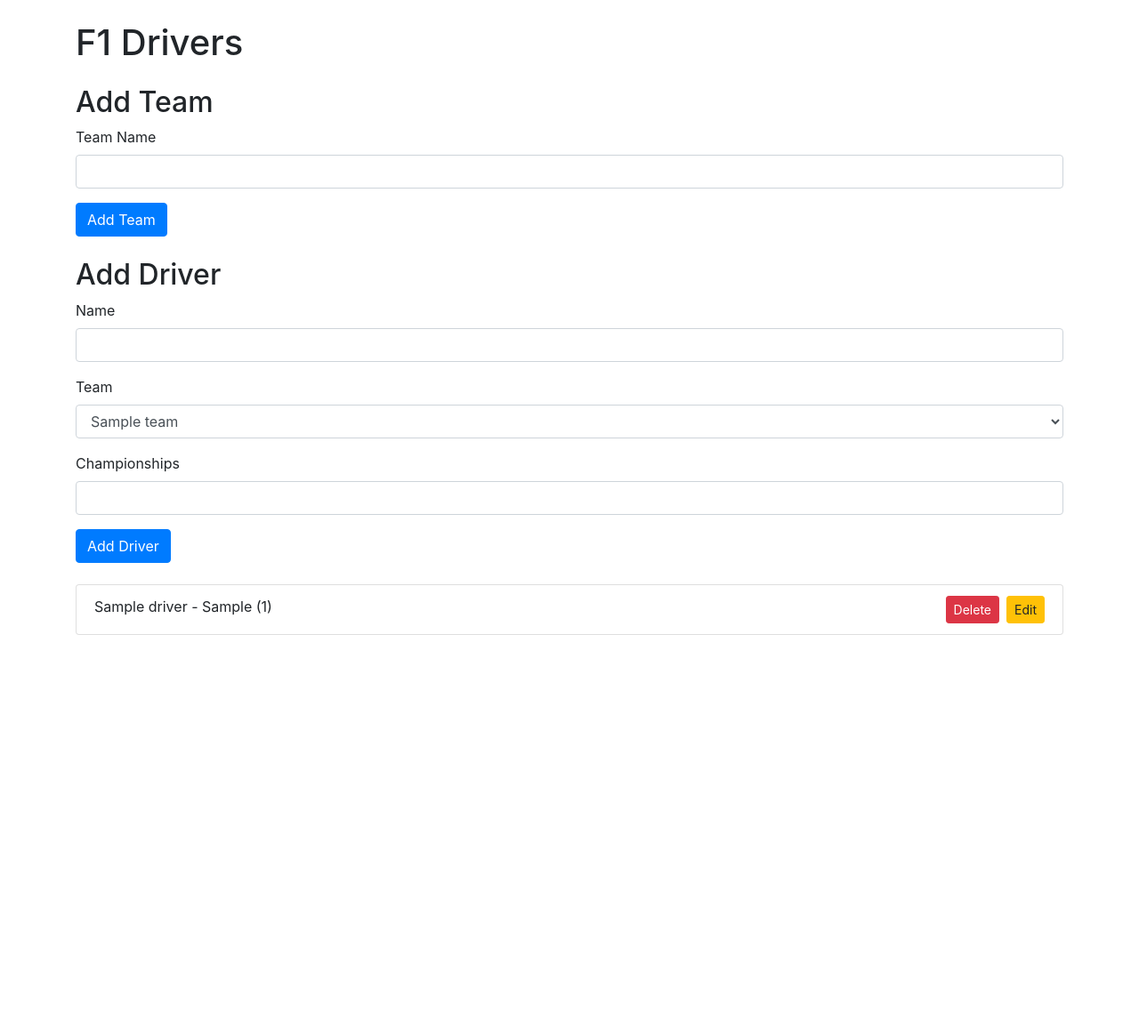
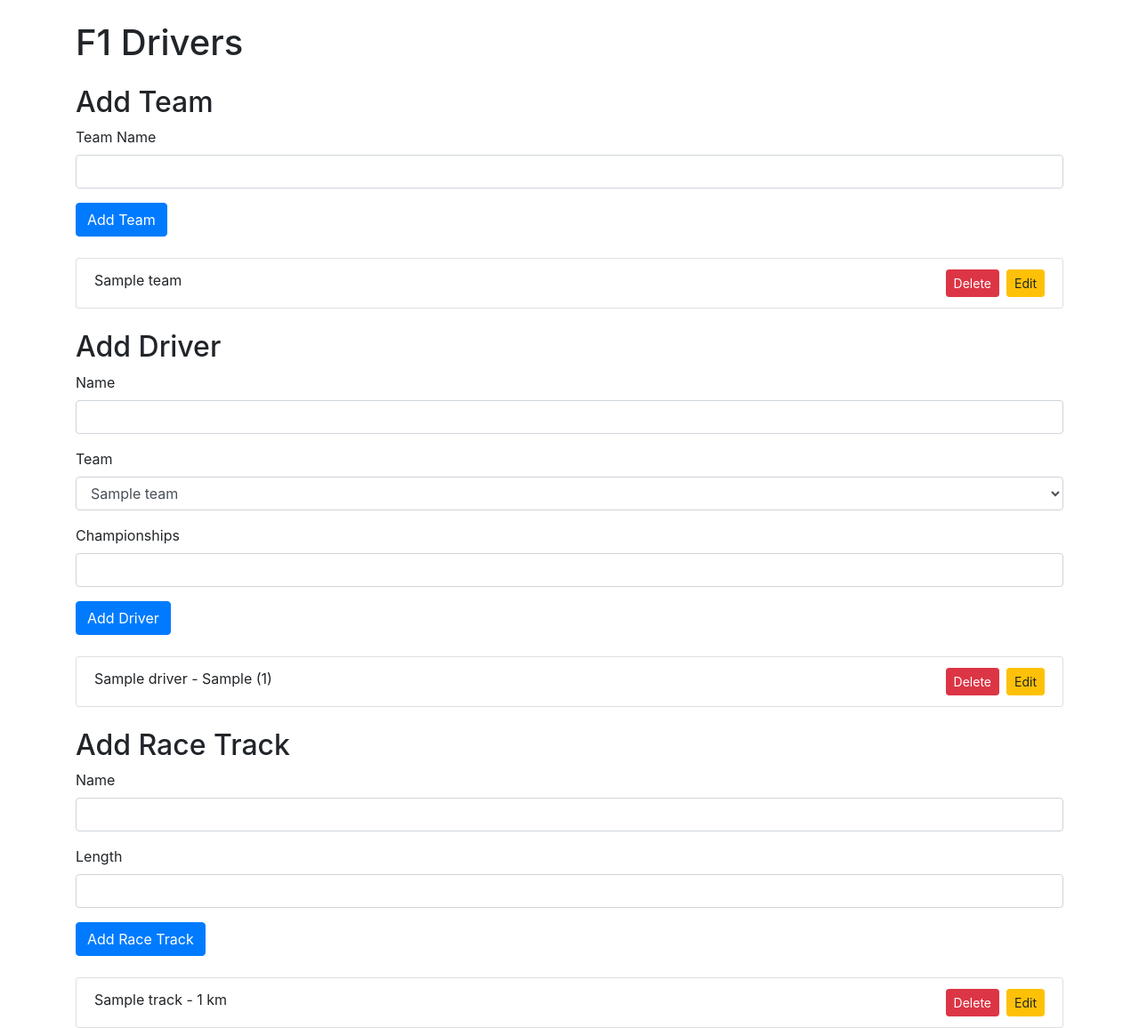
Before and after one commit to klepkowski/CS425-Database-App, a Flask app: page / in a window 1280 px wide. Shown: the whole page at 89% size. Before the commit the page ends 714 px from the top, so only its background shows below. Run offline with Flask 3, Linux system fonts and the light colour scheme; tables that the repository leaves empty hold one stand-in row (values such as "Sample post"); some libraries are stand-ins or nearby versions.

Commit message:
Update team edit and add racetrack section

```diff
--- a/app.py
+++ b/app.py
@@ -19,15 +19,56 @@ class Driver(db.Model):
 
 class Team(db.Model):
     id = db.Column(db.Integer, primary_key=True)
-    name = db.Column(db.String(100), unique = True, nullable=False)
+    name = db.Column(db.String(100), unique=True, nullable=False)
 
     def __repr__(self):
         return f'<Team {self.name}>'
 
+class RaceTrack(db.Model):
+    id = db.Column(db.Integer, primary_key=True)
+    name = db.Column(db.String(100), unique=True, nullable=False)
+    length = db.Column(db.Integer, nullable=False)
+
+    def __repr__(self):
+        return f'<RaceTrack {self.name}>'
 
 @app.route('/')
 def index():
     return render_template('index.html')
+
+@app.route('/racetracks', methods=['GET'])
+def get_racetracks():
+    racetracks = RaceTrack.query.all()
+    return jsonify([{'id': racetrack.id, 'name': racetrack.name, 'length': racetrack.length} for racetrack in racetracks])
+
+@app.route('/racetracks/<int:id>', methods=['GET'])
+def get_racetrack(id):
+    racetrack = RaceTrack.query.get_or_404(id)
+    return jsonify({'id': racetrack.id, 'name': racetrack.name, 'length': racetrack.length})
+
+@app.route('/racetracks', methods=['POST'])
+def add_racetrack():
+    data = request.get_json()
+    new_racetrack = RaceTrack(name=data['name'], length=data['length'])
+    db.session.add(new_racetrack)
+    db.session.commit()
+    return jsonify({'message': 'Race track added successfully'}), 201
+
+@app.route('/racetracks/<int:id>', methods=['PUT'])
+def update_racetrack(id):
+    data = request.get_json()
+    racetrack = RaceTrack.query.get_or_404(id)
+    racetrack.name = data['name']
+    racetrack.length = data['length']
+    db.session.commit()
+    return jsonify({'message': 'Race track updated successfully'})
+
+@app.route('/racetracks/<int:id>', methods=['DELETE'])
+def delete_racetrack(id):
+    racetrack = RaceTrack.query.get_or_404(id)
+    db.session.delete(racetrack)
+    db.session.commit()
+    return jsonify({'message': 'Race track deleted successfully'})
 
 @app.route('/teams', methods=['GET'])
 def get_teams():
@@ -40,7 +81,27 @@ def add_team():
     new_team = Team(name=data['name'])
     db.session.add(new_team)
     db.session.commit()
-    return jsonify({'message': 'Team added successfully'})
+    return jsonify({'message': 'Team added successfully'}), 201
+
+@app.route('/teams/<int:id>', methods=['PUT'])
+def update_team(id):
+    data = request.get_json()
+    team = Team.query.get_or_404(id)
+    team.name = data['name']
+    db.session.commit()
+    return jsonify({'message': 'Team updated successfully'})
+
+@app.route('/teams/<int:id>', methods=['DELETE'])
+def delete_team(id):
+    team = Team.query.get_or_404(id)
+    db.session.delete(team)
+    db.session.commit()
+    return jsonify({'message': 'Team deleted successfully'})
+
+@app.route('/teams/<int:id>', methods=['GET'])
+def get_team(id):
+    team = Team.query.get_or_404(id)
+    return jsonify({'id': team.id, 'name': team.name})
 
 @app.route('/drivers', methods=['GET'])
 def get_drivers():
--- a/templates/index.html
+++ b/templates/index.html
@@ -8,7 +8,10 @@
 		<input type="text" class="form-control" id="team-name" name="team-name" required />
 	</div>
 	<button type="submit" class="btn btn-primary">Add Team</button>
+	<button type="button" class="btn btn-secondary" id="update-team" style="display: none">Update Team</button>
 </form>
+
+<ul id="teams-list" class="list-group"></ul>
 
 <h2 class="mt-4">Add Driver</h2>
 <form id="driver-form" class="mb-4">
@@ -30,10 +33,27 @@
 
 <ul id="drivers-list" class="list-group"></ul>
 
+<h2 class="mt-4">Add Race Track</h2>
+<form id="racetrack-form" class="mb-4">
+	<div class="form-group">
+		<label for="name">Name</label>
+		<input type="text" class="form-control" id="racetrack-name" name="racetrack-name" required />
+	</div>
+	<div class="form-group">
+		<label for="name">Length</label>
+		<input type="text" class="form-control" id="racetrack-length" name="racetrack-length" required />
+	</div>
+	<button type="submit" class="btn btn-primary">Add Race Track</button>
+	<button type="button" class="btn btn-secondary" id="update-racetrack" style="display: none">Update Race Track</button>
+</form>
+
+<ul id="racetracks-list" class="list-group"></ul>
+
 <script>
 	$(document).ready(function () {
 		fetchTeams();
 		fetchDrivers();
+		fetchRaceTracks();
 
 		$("#team-form").submit(function (event) {
 			event.preventDefault();
@@ -49,6 +69,29 @@
 				success: function (response) {
 					fetchTeams();
 					$("#team-form")[0].reset();
+				},
+				error: function (xhr, status, error) {
+					console.error("Error:", error);
+				},
+			});
+		});
+
+		$("#update-team").click(function () {
+			var teamId = $(this).data("id");
+			var team = {
+				name: $("#team-name").val(),
+			};
+
+			$.ajax({
+				url: "/teams/" + teamId,
+				method: "PUT",
+				contentType: "application/json",
+				data: JSON.stringify(team),
+				success: function (response) {
+					fetchTeams();
+					$("#team-form")[0].reset();
+					$("#update-team").hide();
+					$("#team-form button[type=submit]").show();
 				},
 				error: function (xhr, status, error) {
 					console.error("Error:", error);
@@ -105,12 +148,66 @@
 		});
 	});
 
+	$("#racetrack-form").submit(function (event) {
+		event.preventDefault();
+		var racetrack = {
+			name: $("#racetrack-name").val(),
+			length: $("#racetrack-length").val(),
+		};
+
+		$.ajax({
+			url: "/racetracks",
+			method: "POST",
+			contentType: "application/json",
+			data: JSON.stringify(racetrack),
+			success: function (response) {
+				fetchRaceTracks();
+				$("#racetrack-form")[0].reset();
+			},
+			error: function (xhr, status, error) {
+				console.error("Error:", error);
+			},
+		});
+	});
+
+	$("#update-racetrack").click(function () {
+		var racetrackId = $(this).data("id");
+		var racetrack = {
+			name: $("#racetrack-name").val(),
+			length: $("#racetrack-length").val(),
+		};
+
+		$.ajax({
+			url: "/racetracks/" + racetrackId,
+			method: "PUT",
+			contentType: "application/json",
+			data: JSON.stringify(racetrack),
+			success: function (response) {
+				fetchRaceTracks();
+				$("#racetrack-form")[0].reset();
+				$("#update-racetrack").hide();
+				$("#racetrack-form button[type=submit]").show();
+			},
+			error: function (xhr, status, error) {
+				console.error("Error:", error);
+			},
+		});
+	});
+
 	function fetchTeams() {
 		$.get("/teams", function (teams) {
 			$("#team").empty();
+			$("#teams-list").empty();
 			teams.forEach(function (team) {
 				var option = `<option value="${team.name}">${team.name}</option>`;
 				$("#team").append(option);
+
+				var teamItem = `<li class="list-group-item">
+                    ${team.name}
+                    <button class="btn btn-sm btn-warning float-right ml-2" onclick="editTeam(${team.id})">Edit</button>
+                    <button class="btn btn-sm btn-danger float-right" onclick="deleteTeam(${team.id})">Delete</button>
+                </li>`;
+				$("#teams-list").append(teamItem);
 			});
 		});
 	}
@@ -120,12 +217,69 @@
 			$("#drivers-list").empty();
 			drivers.forEach(function (driver) {
 				var driverItem = `<li class="list-group-item">
-                ${driver.name} - ${driver.team} (${driver.championships})
-                <button class="btn btn-sm btn-warning float-right ml-2" onclick="editDriver(${driver.id})">Edit</button>
-                <button class="btn btn-sm btn-danger float-right" onclick="deleteDriver(${driver.id})">Delete</button>
-            </li>`;
+                    ${driver.name} - ${driver.team} (${driver.championships})
+                    <button class="btn btn-sm btn-warning float-right ml-2" onclick="editDriver(${driver.id})">Edit</button>
+                    <button class="btn btn-sm btn-danger float-right" onclick="deleteDriver(${driver.id})">Delete</button>
+                </li>`;
 				$("#drivers-list").append(driverItem);
 			});
+		});
+	}
+
+	function fetchRaceTracks() {
+		$.get("/racetracks", function (racetracks) {
+			$("#racetracks-list").empty();
+			racetracks.forEach(function (racetrack) {
+				var racetrackItem = `<li class="list-group-item">
+                    ${racetrack.name} - ${racetrack.length} km
+                    <button class="btn btn-sm btn-warning float-right ml-2" onclick="editRaceTrack(${racetrack.id})">Edit</button>
+                    <button class="btn btn-sm btn-danger float-right" onclick="deleteRaceTrack(${racetrack.id})">Delete</button>
+                </li>`;
+				$("#racetracks-list").append(racetrackItem);
+			});
+		});
+	}
+
+	function editRaceTrack(id) {
+		$.get("/racetracks/" + id, function (racetrack) {
+			$("#racetrack-name").val(racetrack.name);
+			$("#racetrack-length").val(racetrack.length);
+			$("#update-racetrack").data("id", id).show();
+			$("#racetrack-form button[type=submit]").hide();
+		});
+	}
+
+	function editTeam(id) {
+		$.get("/teams/" + id, function (team) {
+			$("#team-name").val(team.name);
+			$("#update-team").data("id", id).show();
+			$("#team-form button[type=submit]").hide();
+		});
+	}
+
+	function deleteRaceTrack(id) {
+		$.ajax({
+			url: "/racetracks/" + id,
+			method: "DELETE",
+			success: function (response) {
+				fetchRaceTracks();
+			},
+			error: function (xhr, status, error) {
+				console.error("Error:", error);
+			},
+		});
+	}
+
+	function deleteTeam(id) {
+		$.ajax({
+			url: "/teams/" + id,
+			method: "DELETE",
+			success: function (response) {
+				fetchTeams();
+			},
+			error: function (xhr, status, error) {
+				console.error("Error:", error);
+			},
 		});
 	}
 
```
